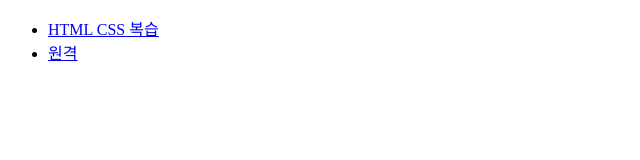
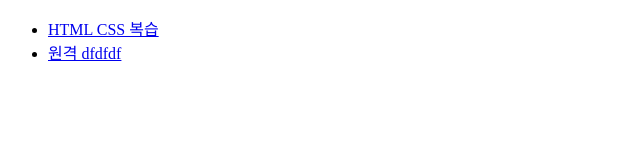
Before and after one commit to bokuwahanya/k6_fe, a plain HTML site: page index.html in a window 1280 px wide. Shown: the full height of the page, 0-640 px from the left. Drawn offline with Linux system fonts and the light colour scheme.

Commit message:
Update index.html 0200

```diff
--- a/index.html
+++ b/index.html
@@ -8,7 +8,7 @@
 <body>
     <ul>
         <li><a href="/01/01.html">HTML CSS 복습</a></li>
-        <li><a href="/02.html/02.html">원격 </a></li>
+        <li><a href="/02.html/02.html">원격 dfdfdf </a></li>
     </ul>
 </body>
 </html>
```
